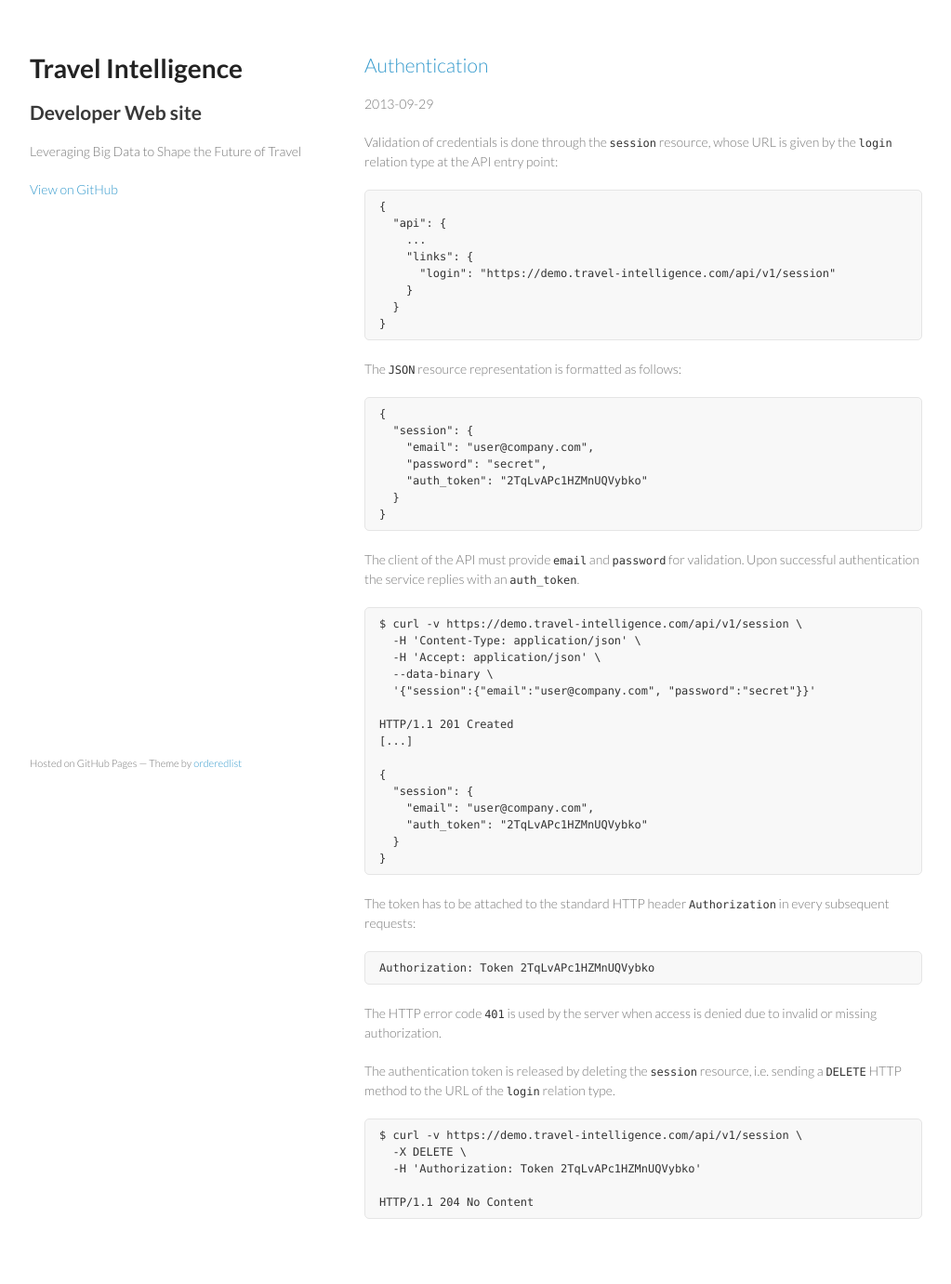
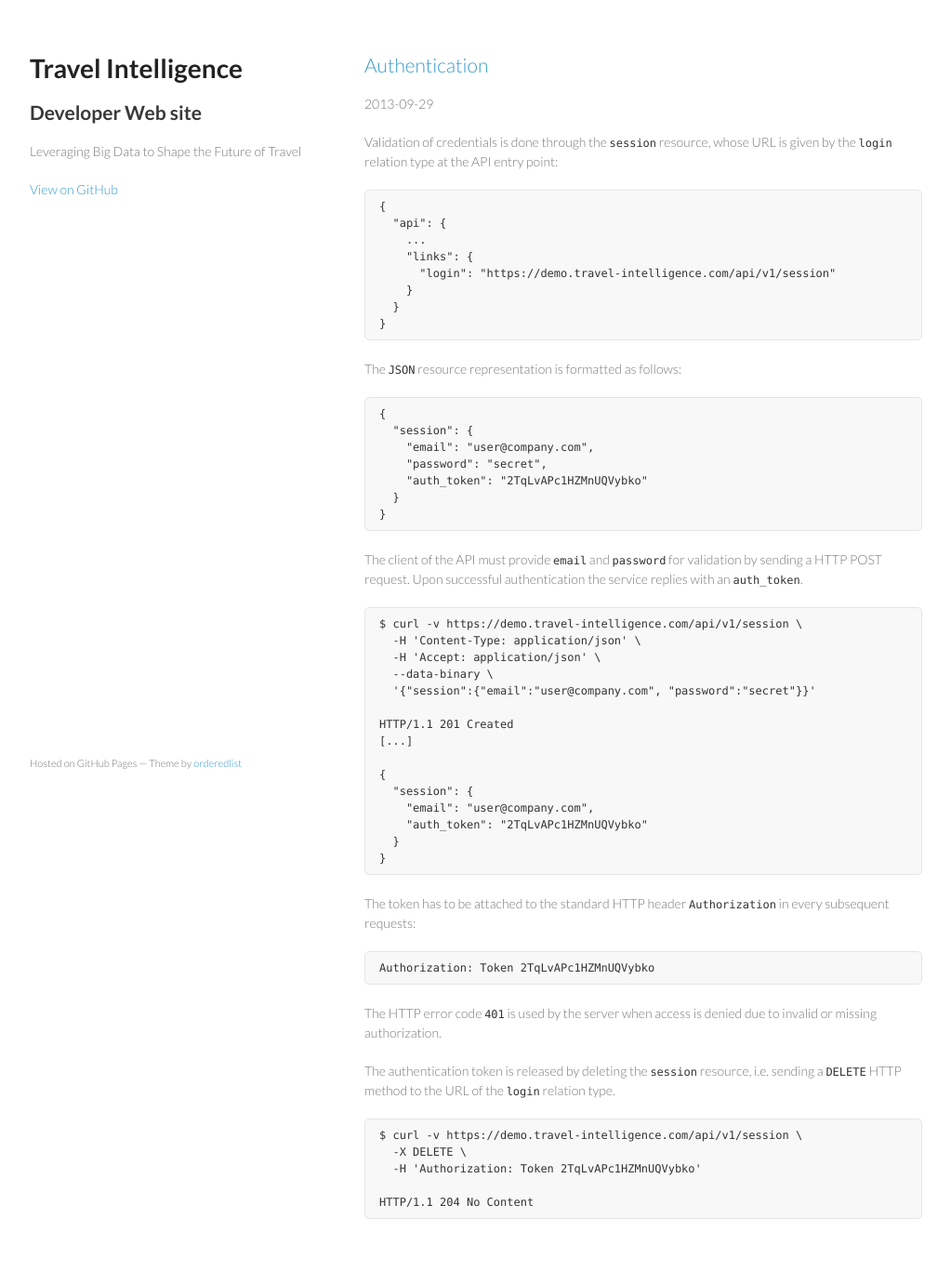
Before and after one commit to travel-intelligence/travel-intelligence.github.io, a Jekyll site: the page built from _posts/2013-09-29-authentication.md, in a window 1280 px wide. Shown: the whole page at 93% size, without its empty margins (128-1151 px from the left). Built offline with Jekyll 4.4.1, drawn with Linux system fonts in a browser that asks for light colours.

Commit message:
Explicit HTTP POST request for authentication.

```diff
--- a/_posts/2013-09-29-authentication.md
+++ b/_posts/2013-09-29-authentication.md
@@ -27,7 +27,8 @@
       }
     }
 
-The client of the API must provide `email` and `password` for validation.
+The client of the API must provide `email` and `password` for validation by
+sending a HTTP POST request.
 Upon successful authentication the service replies with an `auth_token`.
 
     $ curl -v https://demo.travel-intelligence.com/api/v1/session \
```
